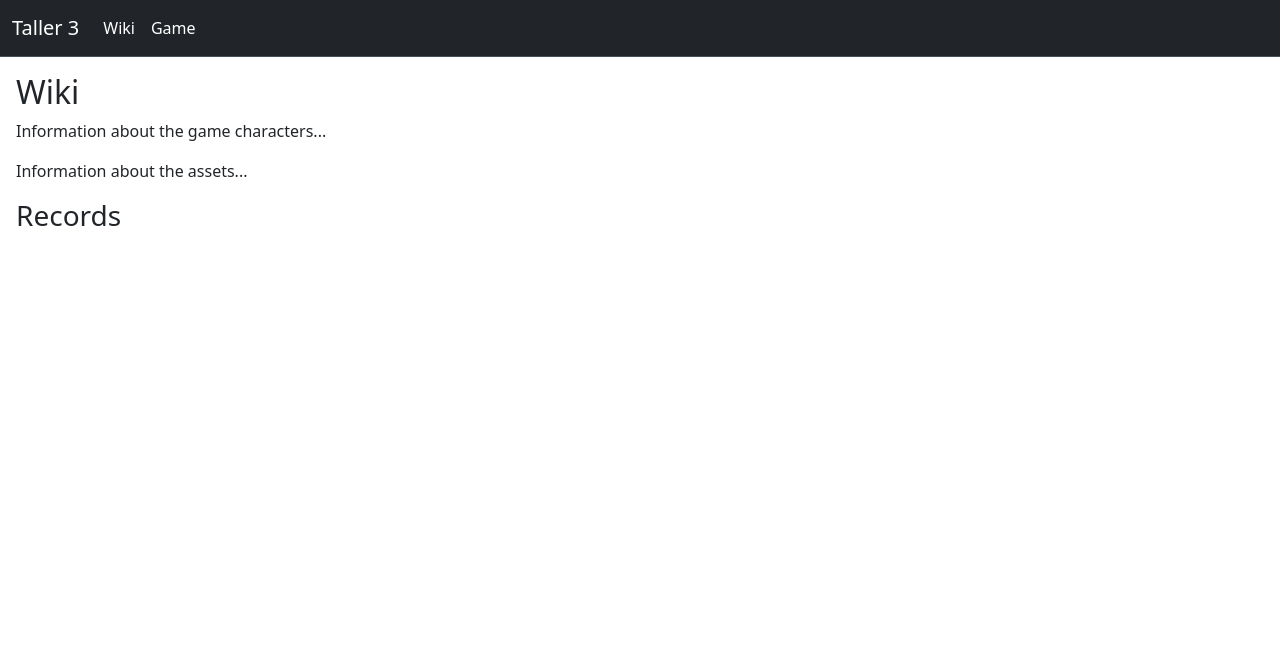
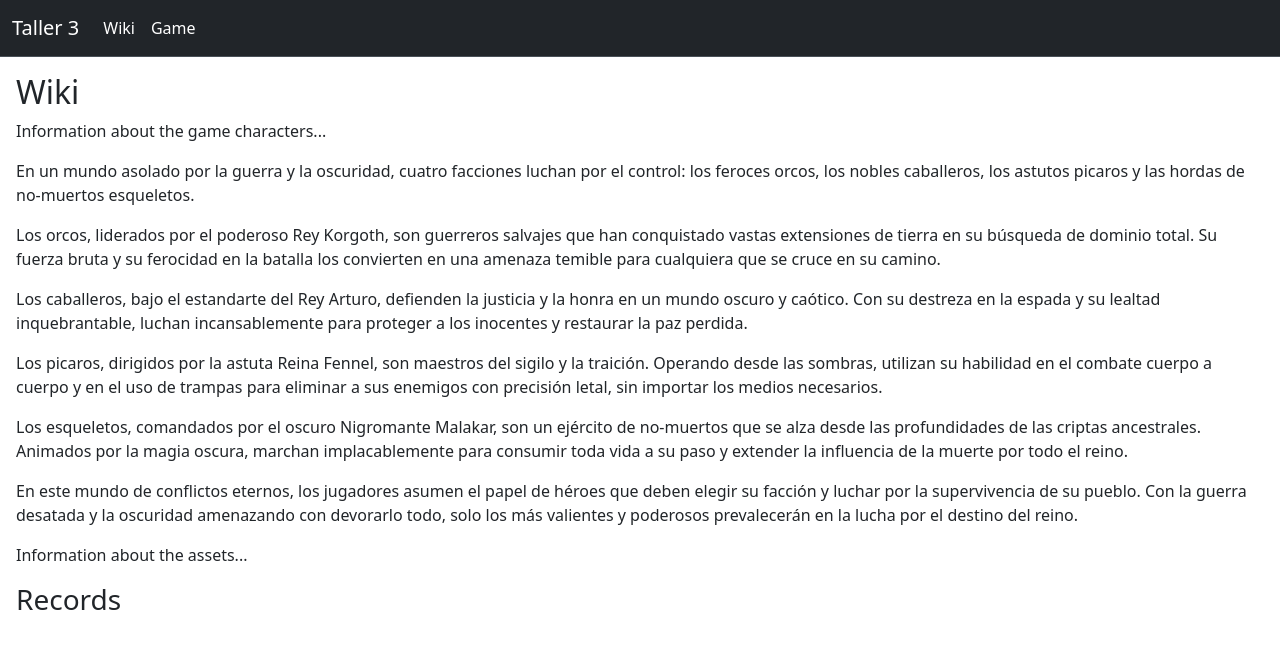
Before and after one commit to Ainsiel/et1-taller3, a Vue app: page / in a window 1280 px wide. Shown: the top 648 px of the page. Built offline with nearby package versions, Linux system fonts and the light colour scheme.

Commit message:
Fixing Login Vue + WikiView implementation
Login fixing and register implementation + adding Lore for the game (in WikiView)

```diff
--- a/src/views/LoginView.vue
+++ b/src/views/LoginView.vue
@@ -1,17 +1,36 @@
 <template>
     <div class="login">
-        <h2>Login</h2>
+        <h2>Inicio de Sesión</h2>
         <form @submit.prevent="login">
             <div class="mb-3">
                 <label for="username" class="form-label">Username</label>
                 <input type="text" class="form-control" id="username" v-model="username" required>
             </div>
             <div class="mb-3">
-                <label for="password" class="form-label">Password</label>
+                <label for="password" class="form-label">Contraseña</label>
                 <input type="password" class="form-control" id="password" v-model="password" required>
             </div>
-            <button type="submit" class="btn btn-primary">Login</button>
+            <button type="submit" class="btn btn-primary">Ingresar</button>
         </form>
+
+        <h2>Registro</h2>
+        <form @submit.prevent="register">
+            <div class="mb-3">
+                <label for="regUsername" class="form-label">Username</label>
+                <input type="text" class="form-control" id="regUsername" v-model="regUsername" required>
+            </div>
+            <div class="mb-3">
+                <label for="regEmail" class="form-label">Correo</label>
+                <input type="email" class="form-control" id="regEmail" v-model="regEmail" required>
+            </div>
+            <div class="mb-3">
+                <label for="regPassword" class="form-label">Contraseña</label>
+                <input type="password" class="form-control" id="regPassword" v-model="regPassword" required>
+            </div>
+            <button type="submit" class="btn btn-primary">Registrar</button>
+        </form>
+
+        <p><a href="#" @click="recoverPassword">Olvido su Contraseña?</a></p>
     </div>
 </template>
 
@@ -23,10 +42,19 @@ import { users } from '@/assets/users.js';
 
 const username = ref('');
 const password = ref('');
+const regUsername = ref('');
+const regEmail = ref('');
+const regPassword = ref('');
 const store = useStore();
 const router = useRouter();
 
 const login = () => {
+    // Validar campos vacíos
+    if (!username.value || !password.value) {
+        alert('Por favor. Completa todos los Campos.');
+        return;
+    }
+
     const user = users.find(u => u.username === username.value && u.password === password.value);
     if (user) {
         store.dispatch('login', user);
@@ -34,6 +62,32 @@ const login = () => {
     } else {
         alert('Invalid username or password');
     }
+};
+
+const register = () => {
+    // Validar campos vacíos
+    if (!regUsername.value || !regEmail.value || !regPassword.value) {
+        alert('Please fill in all fields');
+        return;
+    }
+
+    // Validar formato de correo electrónico
+    const emailRegex = /^[^\s@]+@[^\s@]+\.[^\s@]+$/;
+    if (!emailRegex.test(regEmail.value)) {
+        alert('Invalid email format');
+        return;
+    }
+
+    // Verificar si el usuario ya está registrado
+    const existingUser = users.find(u => u.username === regUsername.value);
+    if (existingUser) {
+        alert('Username already exists');
+        return;
+    }
+
+    // Registrar el nuevo usuario
+    users.push({ username: regUsername.value, email: regEmail.value, password: regPassword.value });
+    alert('Registration successful');
 };
 </script>
 
--- a/src/views/WikiView.vue
+++ b/src/views/WikiView.vue
@@ -5,6 +5,37 @@
     <div class="wiki">
         <h2>Wiki</h2>
         <p>Information about the game characters...</p>
+
+        <p>En un mundo asolado por la guerra y la oscuridad, cuatro facciones luchan por
+            el control: los feroces orcos, los nobles caballeros, los astutos picaros y
+            las hordas de no-muertos esqueletos.</p>
+
+            <p>Los orcos, liderados por el poderoso Rey Korgoth,
+            son guerreros salvajes que han conquistado vastas extensiones de tierra
+            en su búsqueda de dominio total. Su fuerza bruta y su ferocidad en la batalla
+            los convierten en una amenaza temible para cualquiera que se cruce en su camino.</p>
+
+            <p>Los caballeros, bajo el estandarte del Rey Arturo, defienden la justicia
+            y la honra en un mundo oscuro y caótico. Con su destreza en la espada y
+            su lealtad inquebrantable, luchan incansablemente para proteger a los inocentes
+            y restaurar la paz perdida.</p>
+
+            <p>Los picaros, dirigidos por la astuta Reina Fennel, son maestros del sigilo y
+            la traición. Operando desde las sombras, utilizan su habilidad en el combate
+            cuerpo a cuerpo y en el uso de trampas para eliminar a sus enemigos con
+            precisión letal, sin importar los medios necesarios.</p>
+
+            <p>Los esqueletos, comandados por el oscuro Nigromante Malakar, son un ejército
+            de no-muertos que se alza desde las profundidades de las criptas ancestrales.
+            Animados por la magia oscura, marchan implacablemente para consumir toda vida
+            a su paso y extender la influencia de la muerte por todo el reino.</p>
+
+            <p>En este mundo de conflictos eternos, los jugadores asumen el papel de héroes
+            que deben elegir su facción y luchar por la supervivencia de su pueblo.
+            Con la guerra desatada y la oscuridad amenazando con devorarlo todo,
+            solo los más valientes y poderosos prevalecerán en la lucha por el
+            destino del reino.</p>
+
         <p>Information about the assets...</p>
         <div v-if="history">
             <h3>Records</h3>
```
